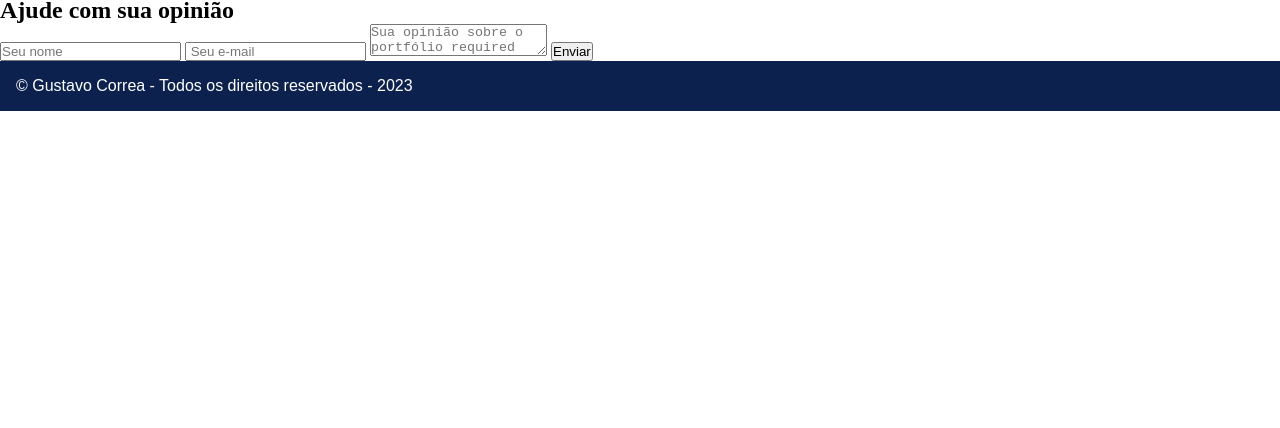
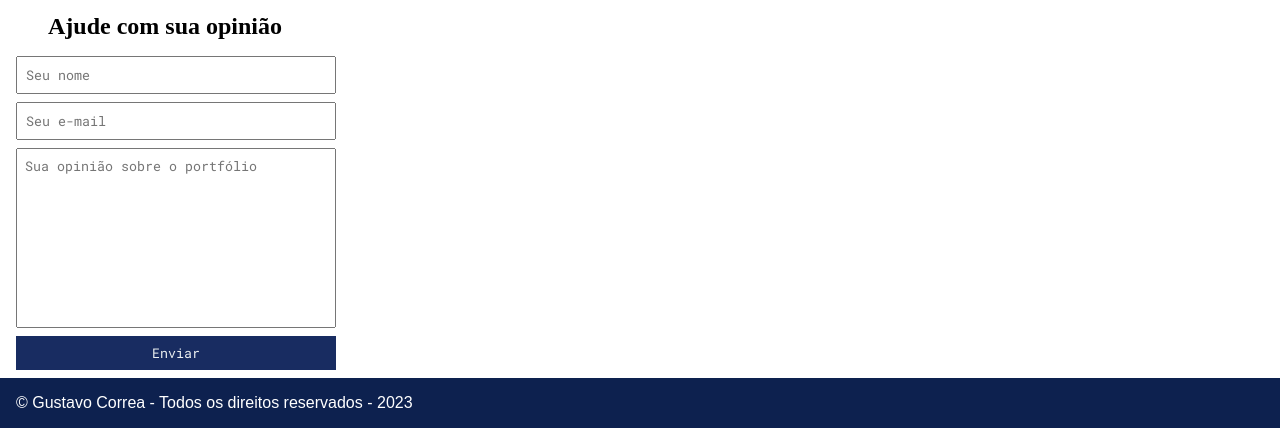
Before and after one commit to GugsCorrea/portfolio, a plain HTML site: page index.html in a window 1280 px wide. Shown: the part 2184-2612 px from the top of the page. Before the commit the page ends 2295 px from the top, so only its background shows below. Drawn offline with Linux system fonts and the light colour scheme.

Commit message:
colocando formulario

```diff
--- a/index.html
+++ b/index.html
@@ -87,13 +87,13 @@
             </ul>
         </div>
     </section>
-    <section>
+    <section class="form">
         <div>
             <h2>Ajude com sua opinião</h2>
             <form>
                 <input type="text" placeholder="Seu nome" required>
-                <input type="text" placeholder=" Seu e-mail">
-                <textarea placeholder="Sua opinião sobre o portfólio required" required></textarea>
+                <input type="text" placeholder="Seu e-mail">
+                <textarea placeholder="Sua opinião sobre o portfólio" required></textarea>
                 <button>Enviar</button>
             </form>
         </div>
--- a/main.css
+++ b/main.css
@@ -139,3 +139,42 @@ footer{
     color: #fff;
     font-family: Arial, Helvetica, sans-serif;
 }
+
+form input,
+form textarea,
+form button {
+    display: block;
+    width: 320px;
+    margin-bottom: 8px;
+    padding: 8px;
+    font-family: 'Roboto Mono', monospace;
+}
+
+form textarea {
+    resize: none;
+    height: 180px;
+}
+
+form button {
+    background-color: #182c61;
+    color: #ecf0f1;
+    border: none;
+    cursor: pointer;
+    font-family: 'Roboto Mono', monospace;
+}
+
+form button:hover {
+    background-color: #314e9e;
+}
+
+input:focus, textarea:focus {
+    outline-color: #182c61;
+}
+
+.form h2{
+    margin: 16px 32px;
+}
+
+.form{
+    margin: 8px 16px;
+}
```
